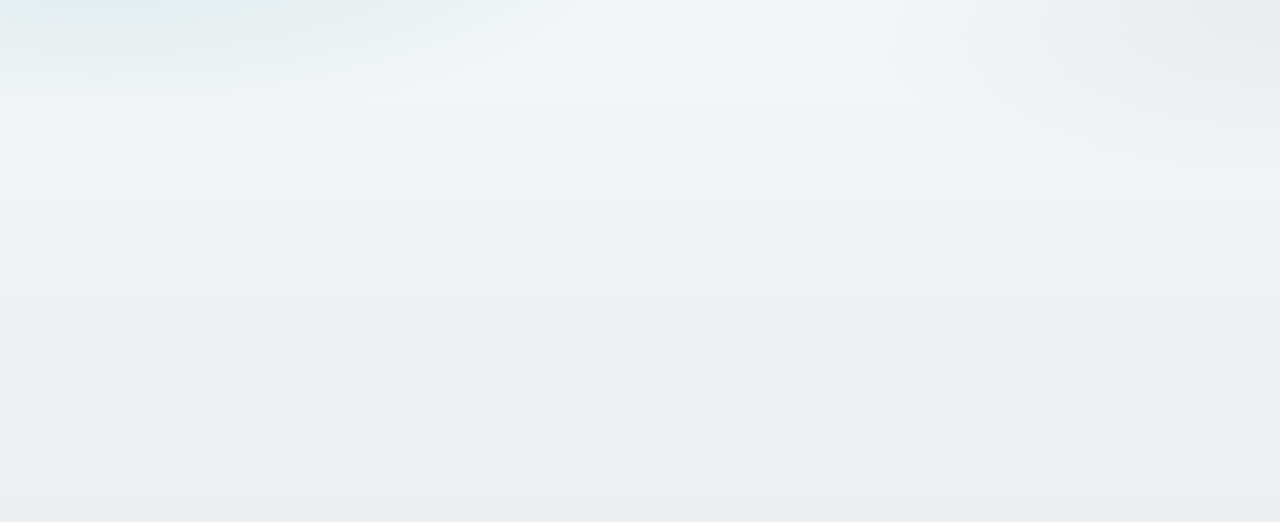
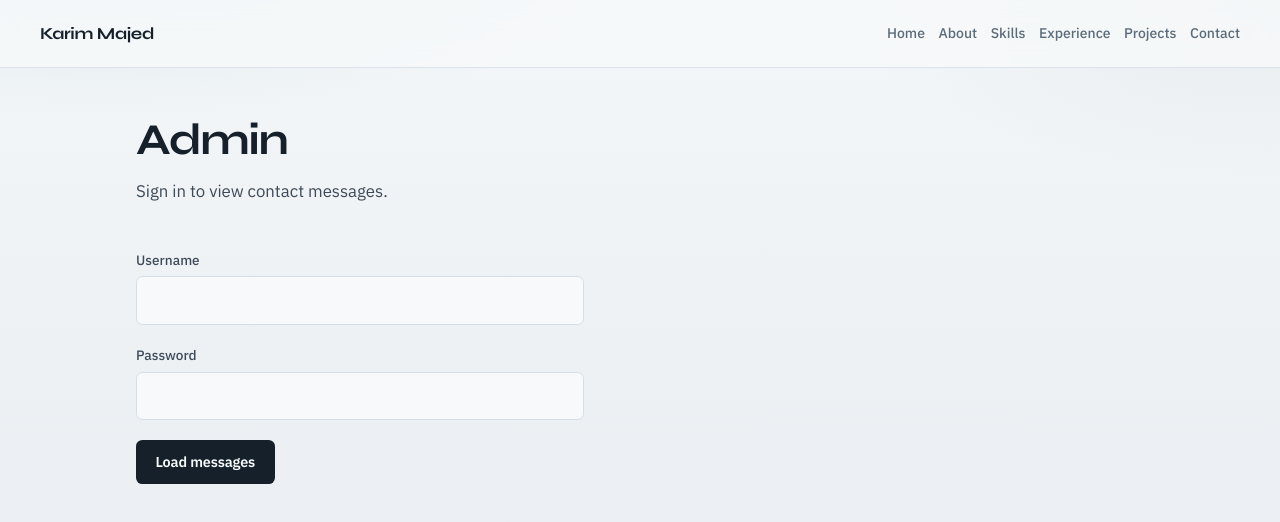
Before and after one commit to Karimajed9/karim-portfolio, a React (Vite) app in the folder frontend/: page /admin in a window 1280 px wide. Before the commit this address had no page. Shown: the top 522 px of the page. Built offline with nearby package versions, Linux system fonts and the light colour scheme.

Commit message:
Add admin auth and contact messages dashboard

```diff
--- a/frontend/src/App.tsx
+++ b/frontend/src/App.tsx
@@ -5,6 +5,7 @@ import SkillsPage from './pages/SkillsPage'
 import ExperiencePage from './pages/ExperiencePage'
 import ProjectsPage from './pages/ProjectsPage'
 import ContactPage from './pages/ContactPage'
+import AdminPage from './pages/AdminPage'
 import Layout from './components/Layout'
 
 function App() {
@@ -18,6 +19,7 @@ function App() {
           <Route path="experience" element={<ExperiencePage />} />
           <Route path="projects" element={<ProjectsPage />} />
           <Route path="contact" element={<ContactPage />} />
+          <Route path="admin" element={<AdminPage />} />
         </Route>
       </Routes>
     </BrowserRouter>
--- /dev/null
+++ b/frontend/src/pages/AdminPage.tsx
@@ -0,0 +1,151 @@
+import { useState, type FormEvent } from 'react'
+import PageHeader from '../components/PageHeader'
+
+type ContactMessage = {
+  id: number
+  name: string
+  email: string
+  message: string
+  createdAt: string
+}
+
+function basicAuthHeader(username: string, password: string): string {
+  const token = btoa(`${username}:${password}`)
+  return `Basic ${token}`
+}
+
+function errorMessageForStatus(status: number): string {
+  if (status === 401 || status === 403) {
+    return 'Invalid username or password.'
+  }
+  return `Could not load messages (HTTP ${status}).`
+}
+
+export default function AdminPage() {
+  const [username, setUsername] = useState('')
+  const [password, setPassword] = useState('')
+  const [authenticated, setAuthenticated] = useState(false)
+  const [messages, setMessages] = useState<ContactMessage[] | null>(null)
+  const [error, setError] = useState<string | null>(null)
+  const [loading, setLoading] = useState(false)
+
+  async function fetchMessages(user: string, pass: string) {
+    setError(null)
+    setLoading(true)
+
+    try {
+      const res = await fetch('http://localhost:8080/api/admin/messages', {
+        headers: {
+          Authorization: basicAuthHeader(user, pass),
+        },
+      })
+
+      if (!res.ok) {
+        setError(errorMessageForStatus(res.status))
+        return false
+      }
+
+      const data: ContactMessage[] = await res.json()
+      setMessages(data)
+      setAuthenticated(true)
+      return true
+    } catch {
+      setError('Could not reach the API. Is the backend running on port 8080?')
+      return false
+    } finally {
+      setLoading(false)
+    }
+  }
+
+  async function handleSubmit(e: FormEvent<HTMLFormElement>) {
+    e.preventDefault()
+    setMessages(null)
+    await fetchMessages(username, password)
+  }
+
+  async function handleRefresh() {
+    await fetchMessages(username, password)
+  }
+
+  return (
+    <section>
+      <PageHeader
+        title="Admin"
+        subtitle={
+          authenticated
+            ? 'Contact messages from the site.'
+            : 'Sign in to view contact messages.'
+        }
+      />
+
+      {!authenticated && (
+        <form className="mt-2 max-w-md space-y-5" onSubmit={handleSubmit}>
+          <label className="field">
+            <span className="field-label">Username</span>
+            <input
+              type="text"
+              name="username"
+              autoComplete="username"
+              className="field-control"
+              value={username}
+              onChange={(e) => setUsername(e.target.value)}
+              required
+            />
+          </label>
+          <label className="field">
+            <span className="field-label">Password</span>
+            <input
+              type="password"
+              name="password"
+              autoComplete="current-password"
+              className="field-control"
+              value={password}
+              onChange={(e) => setPassword(e.target.value)}
+              required
+            />
+          </label>
+          <button type="submit" className="btn btn-primary" disabled={loading}>
+            {loading ? 'Loading…' : 'Load messages'}
+          </button>
+        </form>
+      )}
+
+      {error && <p className="mt-6 text-red-600">{error}</p>}
+
+      {authenticated && messages && (
+        <div className="mt-2">
+          <button
+            type="button"
+            className="btn btn-primary"
+            onClick={handleRefresh}
+            disabled={loading}
+          >
+            {loading ? 'Refreshing…' : 'Refresh'}
+          </button>
+
+          <div className="mt-10">
+            <h2 className="section-label">Contact messages</h2>
+            {messages.length === 0 ? (
+              <p className="prose-quiet">No messages yet.</p>
+            ) : (
+              <ul className="mt-4 space-y-6">
+                {messages.map((msg) => (
+                  <li key={msg.id} className="timeline-item">
+                    <p className="font-semibold text-ink">
+                      {msg.name}{' '}
+                      <span className="font-normal text-muted">· {msg.email}</span>
+                    </p>
+                    <p className="mt-1 text-sm text-muted">
+                      {new Date(msg.createdAt).toLocaleString()}
+                    </p>
+                    <p className="mt-2 prose-quiet">{msg.message}</p>
+                  </li>
+                ))}
+              </ul>
+            )}
+          </div>
+        </div>
+      )}
+    </section>
+  )
+}
```
